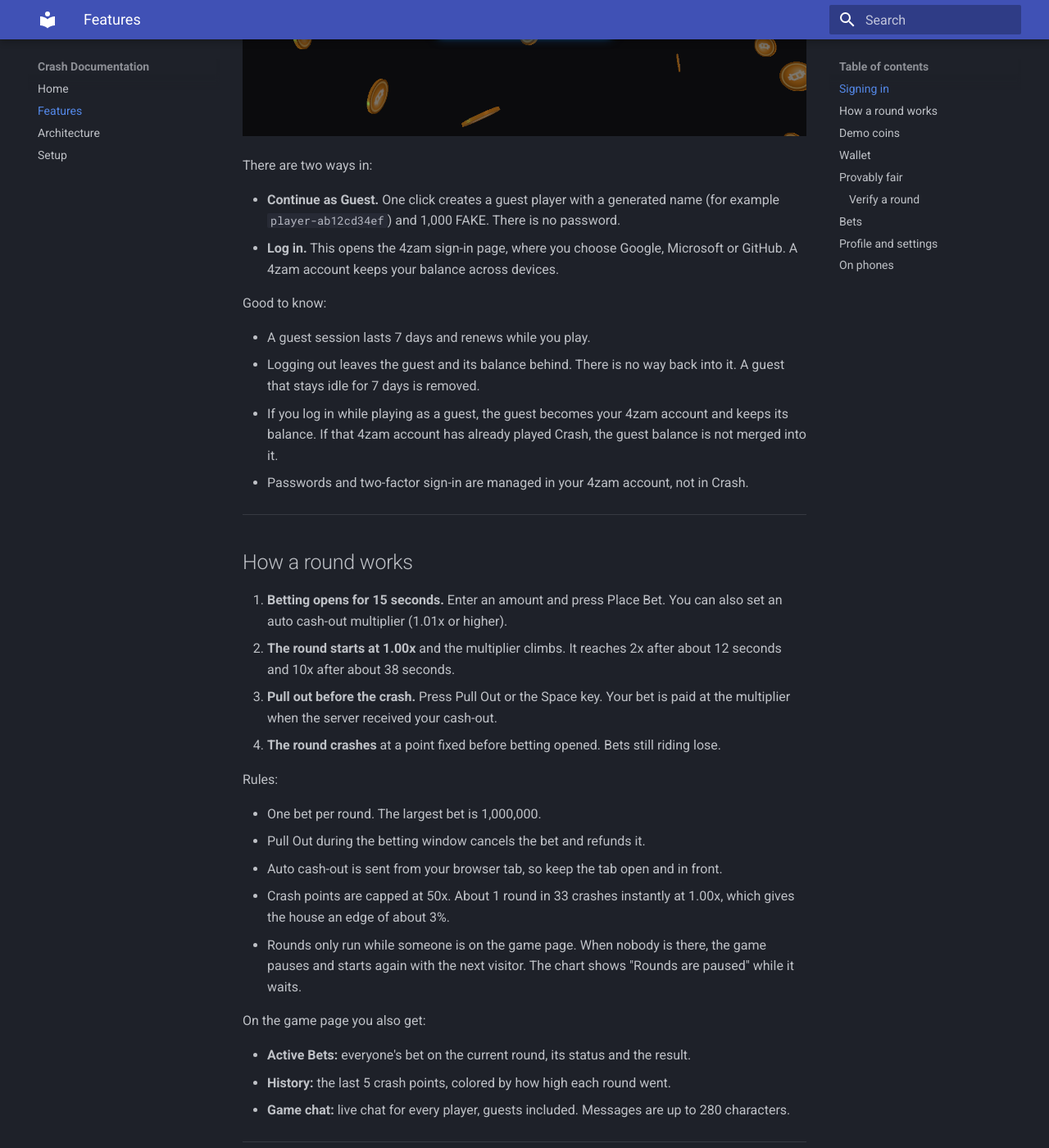
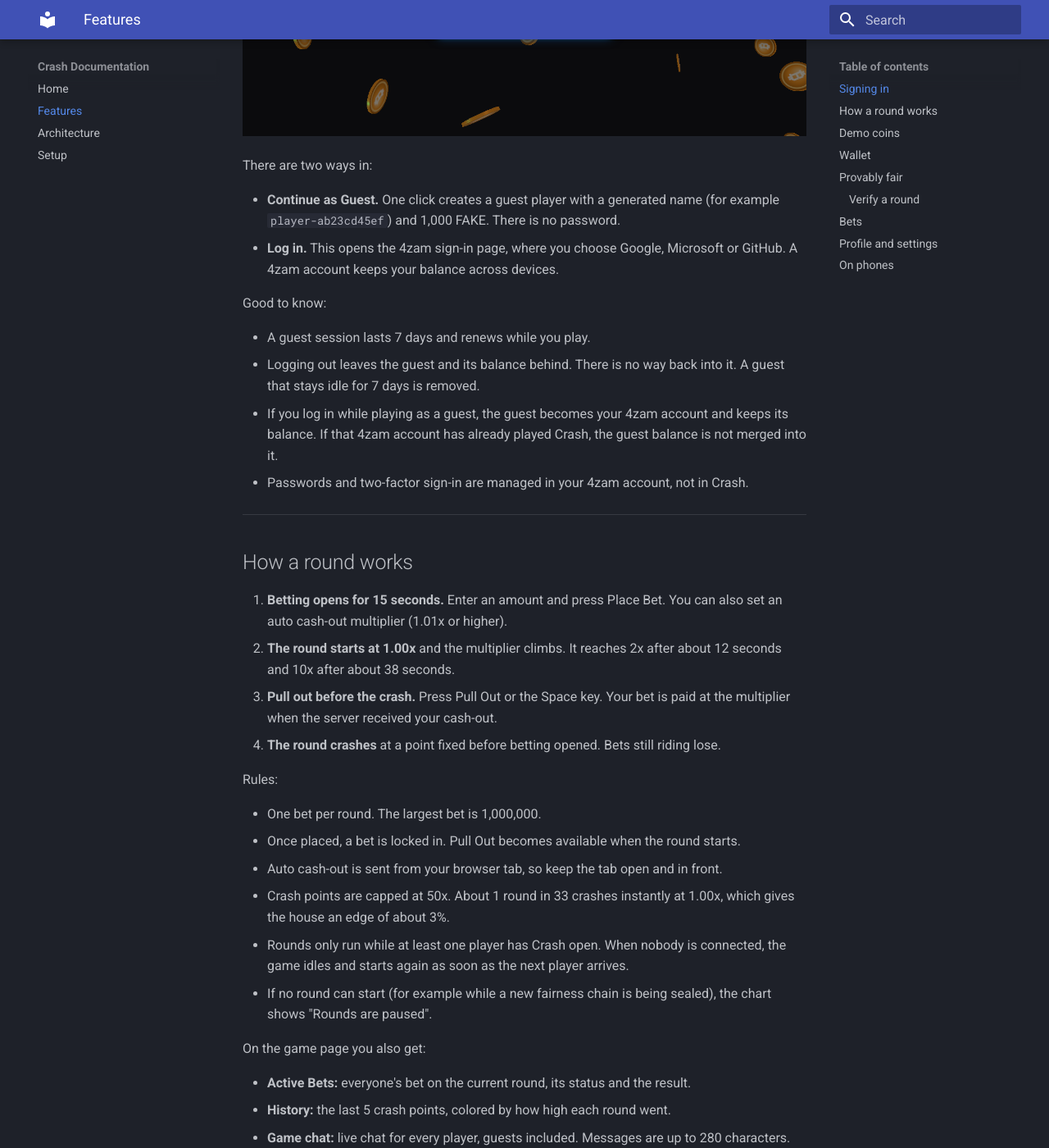
Before and after one commit to FarzamA/btcgambler-docs, an MkDocs documentation site: the page built from docs/features.md, in a window 1280 px wide and 1400 px high, scrolled down 537 px. Shown: the whole window at 82% size. Built offline with MkDocs 1.6.1 and Material for MkDocs 9.7.7, drawn with Linux system fonts in a browser that asks for light colours; some of the changed text lies outside the part shown.

Commit message:
docs(review): correct bet locking, idle rounds and setup notes
Co-Authored-By: Claude Opus 5.5 <noreply@anthropic.com>

```diff
--- a/docs/features.md
+++ b/docs/features.md
@@ -8,7 +8,7 @@
 
 There are two ways in:
 
-- **Continue as Guest.** One click creates a guest player with a generated name (for example `player-ab12cd34ef`) and 1,000 FAKE. There is no password.
+- **Continue as Guest.** One click creates a guest player with a generated name (for example `player-ab23cd45ef`) and 1,000 FAKE. There is no password.
 - **Log in.** This opens the 4zam sign-in page, where you choose Google, Microsoft or GitHub. A 4zam account keeps your balance across devices.
 
 Good to know:
@@ -30,10 +30,11 @@ Good to know:
 Rules:
 
 - One bet per round. The largest bet is 1,000,000.
-- Pull Out during the betting window cancels the bet and refunds it.
+- Once placed, a bet is locked in. Pull Out becomes available when the round starts.
 - Auto cash-out is sent from your browser tab, so keep the tab open and in front.
 - Crash points are capped at 50x. About 1 round in 33 crashes instantly at 1.00x, which gives the house an edge of about 3%.
-- Rounds only run while someone is on the game page. When nobody is there, the game pauses and starts again with the next visitor. The chart shows "Rounds are paused" while it waits.
+- Rounds only run while at least one player has Crash open. When nobody is connected, the game idles and starts again as soon as the next player arrives.
+- If no round can start (for example while a new fairness chain is being sealed), the chart shows "Rounds are paused".
 
 On the game page you also get:
 
@@ -75,9 +76,11 @@ The Wallets page shows each balance and its transaction history.
 Each crash point is fixed before betting opens. Crash uses a hash chain based on the Bustabit scheme:
 
 - **The chain.** The house generates a chain of 1,000,000 seeds where each seed is the SHA-256 hash of the next one. It publishes the last hash (the terminal hash) first.
-- **The salt.** At the same time it names a future Bitcoin block. Once that block is mined and has 6 confirmations, its hash becomes the client seed for every round in the chain. The house could not know that hash when it published the chain.
+- **The salt.** At the same time it names a future Bitcoin block. Once that block is mined and has 6 confirmations, its hash becomes the client seed for every round in the chain. If the chain was published before that block was mined, the house could not know the hash when it committed to the chain.
 - **Each round.** The round's seed hash is shown before betting opens. After the crash, the seed is revealed. It hashes to the published seed hash, and that hash is the previous round's seed, all the way back to the terminal hash.
 - **The crash point** comes from HMAC-SHA256 of the seed with the client seed and the round number (the nonce).
+
+Rounds from before the hash chain used an older rule where the house picked both seeds. The page says so.
 
 The Provably Fair page lists the published chain (terminal hash, commit time, salt block and its hash) and every round with its seeds. You can search by seed hash.
 
```
Also changed, not shown: docs/setup.md (+3 -3 lines).
